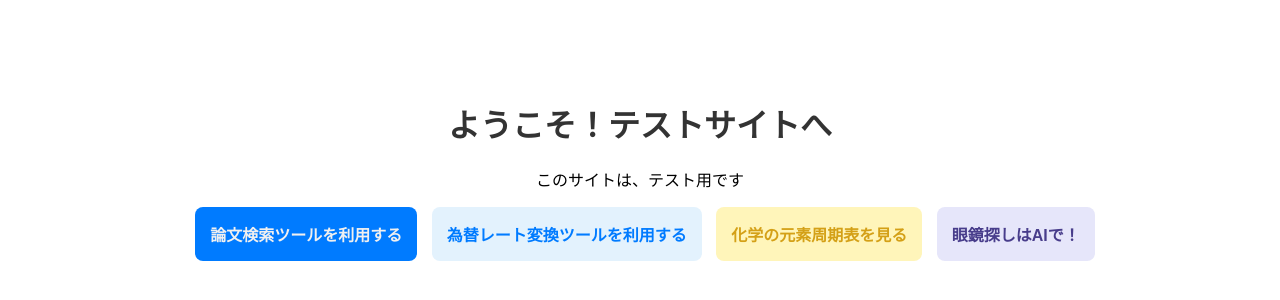
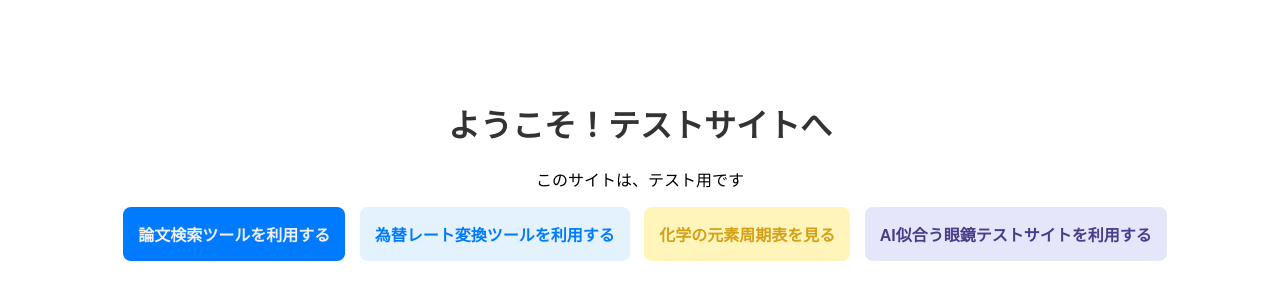
Before and after one commit to arukuketoru/website_test, a Flask app: page / in a window 1280 px wide. Shown: the top 300 px of the page. Run offline with Flask 3, Linux system fonts and the light colour scheme; parts of the project's set-up code (start-up, migrations or seed data) failed here and were passed over.

Commit message:
a bit change

```diff
--- a/templates/glasses_test.html
+++ b/templates/glasses_test.html
@@ -162,7 +162,7 @@
 <body>
 
     <div class="container">
-        <h1>眼鏡探しはAIで！</h1>
+        <h1>AIを用いた似合う眼鏡テストサイト</h1>
 
         {% if error %}
         <p class="error">{{ error }}</p>
--- a/templates/home.html
+++ b/templates/home.html
@@ -41,7 +41,7 @@
     </a>
     <a href="{{ url_for('glasses_tryon') }}" class="link-box"
         style="margin-left: 10px; background-color: #e6e6fa; color: #483d8b;">
-        眼鏡探しはAIで！
+        AI似合う眼鏡テストサイトを利用する
     </a>
 </body>
 
```
